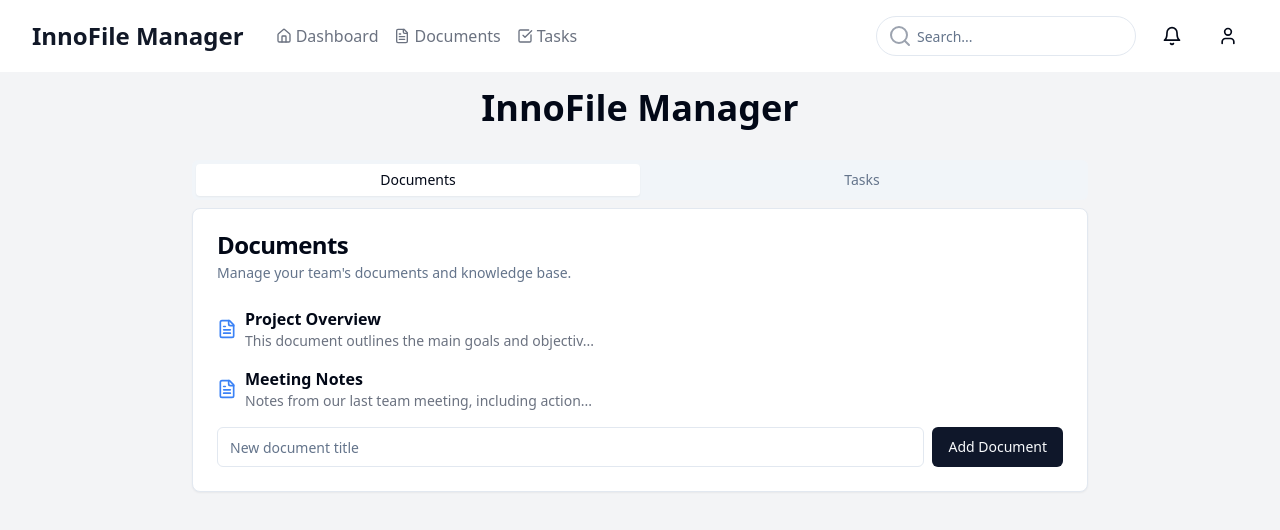
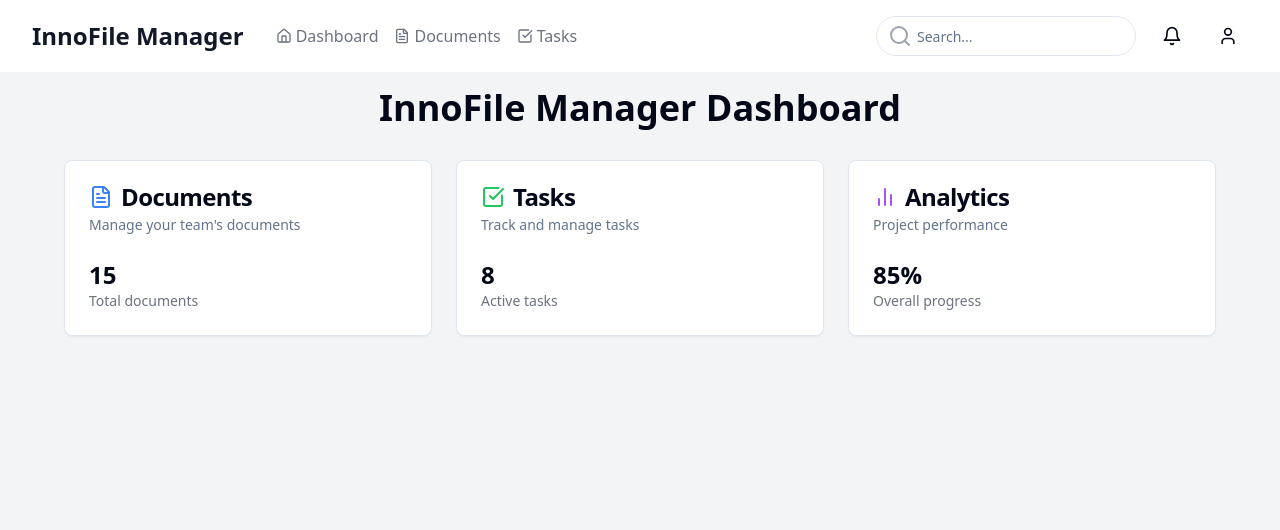
Before and after one commit to GPT-Engineer-App/innofile-collective, a React (Vite) app: page / in a window 1280 px wide. Shown: the top 530 px of the page. Built offline with nearby package versions, Linux system fonts and the light colour scheme.

Commit message:
Create required pages
Added all necessary pages to the project as specified in the prompt.
[skip gpt_engineer]

```diff
--- a/src/nav-items.jsx
+++ b/src/nav-items.jsx
@@ -1,5 +1,7 @@
 import { Home, FileText, CheckSquare } from "lucide-react";
 import Index from "./pages/Index.jsx";
+import Documents from "./pages/Documents.jsx";
+import Tasks from "./pages/Tasks.jsx";
 
 /**
  * Central place for defining the navigation items. Used for navigation components and routing.
@@ -15,12 +17,12 @@ export const navItems = [
     title: "Documents",
     to: "/documents",
     icon: <FileText className="h-4 w-4" />,
-    page: <Index />,
+    page: <Documents />,
   },
   {
     title: "Tasks",
     to: "/tasks",
     icon: <CheckSquare className="h-4 w-4" />,
-    page: <Index />,
+    page: <Tasks />,
   },
 ];
--- /dev/null
+++ b/src/pages/Documents.jsx
@@ -0,0 +1,65 @@
+import { useState } from 'react';
+import { Button } from "@/components/ui/button";
+import { Input } from "@/components/ui/input";
+import { Card, CardContent, CardDescription, CardHeader, CardTitle } from "@/components/ui/card";
+import { FileText, Plus } from "lucide-react";
+
+const Documents = () => {
+  const [documents, setDocuments] = useState([
+    { id: 1, title: 'Project Overview', content: 'This document outlines the main goals and objectives of our project.' },
+    { id: 2, title: 'Meeting Notes', content: 'Notes from our last team meeting, including action items and decisions.' },
+    { id: 3, title: 'Technical Specifications', content: 'Detailed technical specifications for the new feature implementation.' },
+  ]);
+
+  const [newDocTitle, setNewDocTitle] = useState('');
+
+  const addDocument = () => {
+    if (newDocTitle.trim()) {
+      setDocuments([...documents, { id: Date.now(), title: newDocTitle, content: 'New document content...' }]);
+      setNewDocTitle('');
+    }
+  };
+
+  return (
+    <div className="min-h-screen bg-gray-100 p-4">
+      <h1 className="text-4xl font-bold mb-8 text-center">Documents</h1>
+      <div className="max-w-4xl mx-auto">
+        <Card className="mb-6">
+          <CardHeader>
+            <CardTitle>Add New Document</CardTitle>
+            <CardDescription>Create a new document for your team</CardDescription>
+          </CardHeader>
+          <CardContent>
+            <div className="flex space-x-2">
+              <Input
+                placeholder="New document title"
+                value={newDocTitle}
+                onChange={(e) => setNewDocTitle(e.target.value)}
+              />
+              <Button onClick={addDocument}>
+                <Plus className="mr-2 h-4 w-4" /> Add
+              </Button>
+            </div>
+          </CardContent>
+        </Card>
+        <div className="space-y-4">
+          {documents.map(doc => (
+            <Card key={doc.id}>
+              <CardHeader>
+                <CardTitle className="flex items-center">
+                  <FileText className="mr-2 h-5 w-5 text-blue-500" />
+                  {doc.title}
+                </CardTitle>
+              </CardHeader>
+              <CardContent>
+                <p className="text-gray-600">{doc.content}</p>
+              </CardContent>
+            </Card>
+          ))}
+        </div>
+      </div>
+    </div>
+  );
+};
+
+export default Documents;
--- a/src/pages/Index.jsx
+++ b/src/pages/Index.jsx
@@ -1,80 +1,56 @@
-import { useState } from 'react';
-import { Button } from "@/components/ui/button";
-import { Input } from "@/components/ui/input";
-import { Tabs, TabsContent, TabsList, TabsTrigger } from "@/components/ui/tabs";
 import { Card, CardContent, CardDescription, CardHeader, CardTitle } from "@/components/ui/card";
-import { FileText, CheckSquare } from "lucide-react";
+import { FileText, CheckSquare, BarChart2 } from "lucide-react";
+import { Link } from "react-router-dom";
 
 const Index = () => {
-  const [documents, setDocuments] = useState([
-    { id: 1, title: 'Project Overview', content: 'This document outlines the main goals and objectives of our project.' },
-    { id: 2, title: 'Meeting Notes', content: 'Notes from our last team meeting, including action items and decisions.' },
-  ]);
-
-  const [tasks, setTasks] = useState([
-    { id: 1, title: 'Design mockups', status: 'In Progress' },
-    { id: 2, title: 'Implement login functionality', status: 'To Do' },
-  ]);
-
   return (
     <div className="min-h-screen bg-gray-100 p-4">
-      <h1 className="text-4xl font-bold mb-8 text-center">InnoFile Manager</h1>
-      <Tabs defaultValue="documents" className="max-w-4xl mx-auto">
-        <TabsList className="grid w-full grid-cols-2">
-          <TabsTrigger value="documents">Documents</TabsTrigger>
-          <TabsTrigger value="tasks">Tasks</TabsTrigger>
-        </TabsList>
-        <TabsContent value="documents">
-          <Card>
+      <h1 className="text-4xl font-bold mb-8 text-center">InnoFile Manager Dashboard</h1>
+      <div className="grid grid-cols-1 md:grid-cols-3 gap-6 max-w-6xl mx-auto">
+        <Link to="/documents">
+          <Card className="hover:shadow-lg transition-shadow">
             <CardHeader>
-              <CardTitle>Documents</CardTitle>
-              <CardDescription>Manage your team's documents and knowledge base.</CardDescription>
+              <CardTitle className="flex items-center">
+                <FileText className="mr-2 h-6 w-6 text-blue-500" />
+                Documents
+              </CardTitle>
+              <CardDescription>Manage your team's documents</CardDescription>
             </CardHeader>
             <CardContent>
-              <div className="space-y-4">
-                {documents.map(doc => (
-                  <div key={doc.id} className="flex items-center space-x-2">
-                    <FileText className="h-5 w-5 text-blue-500" />
-                    <div>
-                      <h3 className="font-semibold">{doc.title}</h3>
-                      <p className="text-sm text-gray-500">{doc.content.substring(0, 50)}...</p>
-                    </div>
-                  </div>
-                ))}
-              </div>
-              <div className="mt-4 flex space-x-2">
-                <Input placeholder="New document title" />
-                <Button>Add Document</Button>
-              </div>
+              <p className="text-2xl font-bold">15</p>
+              <p className="text-sm text-gray-500">Total documents</p>
             </CardContent>
           </Card>
-        </TabsContent>
-        <TabsContent value="tasks">
-          <Card>
+        </Link>
+        <Link to="/tasks">
+          <Card className="hover:shadow-lg transition-shadow">
             <CardHeader>
-              <CardTitle>Tasks</CardTitle>
-              <CardDescription>Track and manage your team's tasks.</CardDescription>
+              <CardTitle className="flex items-center">
+                <CheckSquare className="mr-2 h-6 w-6 text-green-500" />
+                Tasks
+              </CardTitle>
+              <CardDescription>Track and manage tasks</CardDescription>
             </CardHeader>
             <CardContent>
-              <div className="space-y-4">
-                {tasks.map(task => (
-                  <div key={task.id} className="flex items-center justify-between">
-                    <div className="flex items-center space-x-2">
-                      <CheckSquare className="h-5 w-5 text-green-500" />
-                      <span>{task.title}</span>
-                    </div>
-                    <span className="text-sm text-gray-500">{task.status}</span>
-                  </div>
-                ))}
-              </div>
-              <div className="mt-4 flex space-x-2">
-                <Input placeholder="New task title" />
-                <Button>Add Task</Button>
-              </div>
+              <p className="text-2xl font-bold">8</p>
+              <p className="text-sm text-gray-500">Active tasks</p>
             </CardContent>
           </Card>
-        </TabsContent>
-      </Tabs>
+        </Link>
+        <Card className="hover:shadow-lg transition-shadow">
+          <CardHeader>
+            <CardTitle className="flex items-center">
+              <BarChart2 className="mr-2 h-6 w-6 text-purple-500" />
+              Analytics
+            </CardTitle>
+            <CardDescription>Project performance</CardDescription>
+          </CardHeader>
+          <CardContent>
+            <p className="text-2xl font-bold">85%</p>
+            <p className="text-sm text-gray-500">Overall progress</p>
+          </CardContent>
+        </Card>
+      </div>
     </div>
   );
 };
--- /dev/null
+++ b/src/pages/Tasks.jsx
@@ -0,0 +1,85 @@
+import { useState } from 'react';
+import { Button } from "@/components/ui/button";
+import { Input } from "@/components/ui/input";
+import { Card, CardContent, CardDescription, CardHeader, CardTitle } from "@/components/ui/card";
+import { CheckSquare, Plus } from "lucide-react";
+import { Select, SelectContent, SelectItem, SelectTrigger, SelectValue } from "@/components/ui/select";
+
+const Tasks = () => {
+  const [tasks, setTasks] = useState([
+    { id: 1, title: 'Design mockups', status: 'In Progress' },
+    { id: 2, title: 'Implement login functionality', status: 'To Do' },
+    { id: 3, title: 'Write API documentation', status: 'Done' },
+  ]);
+
+  const [newTaskTitle, setNewTaskTitle] = useState('');
+  const [newTaskStatus, setNewTaskStatus] = useState('To Do');
+
+  const addTask = () => {
+    if (newTaskTitle.trim()) {
+      setTasks([...tasks, { id: Date.now(), title: newTaskTitle, status: newTaskStatus }]);
+      setNewTaskTitle('');
+      setNewTaskStatus('To Do');
+    }
+  };
+
+  return (
+    <div className="min-h-screen bg-gray-100 p-4">
+      <h1 className="text-4xl font-bold mb-8 text-center">Tasks</h1>
+      <div className="max-w-4xl mx-auto">
+        <Card className="mb-6">
+          <CardHeader>
+            <CardTitle>Add New Task</CardTitle>
+            <CardDescription>Create a new task for your team</CardDescription>
+          </CardHeader>
+          <CardContent>
+            <div className="flex space-x-2">
+              <Input
+                placeholder="New task title"
+                value={newTaskTitle}
+                onChange={(e) => setNewTaskTitle(e.target.value)}
+                className="flex-grow"
+              />
+              <Select value={newTaskStatus} onValueChange={setNewTaskStatus}>
+                <SelectTrigger className="w-[180px]">
+                  <SelectValue placeholder="Status" />
+                </SelectTrigger>
+                <SelectContent>
+                  <SelectItem value="To Do">To Do</SelectItem>
+                  <SelectItem value="In Progress">In Progress</SelectItem>
+                  <SelectItem value="Done">Done</SelectItem>
+                </SelectContent>
+              </Select>
+              <Button onClick={addTask}>
+                <Plus className="mr-2 h-4 w-4" /> Add
+              </Button>
+            </div>
+          </CardContent>
+        </Card>
+        <div className="space-y-4">
+          {tasks.map(task => (
+            <Card key={task.id}>
+              <CardHeader>
+                <CardTitle className="flex items-center justify-between">
+                  <div className="flex items-center">
+                    <CheckSquare className="mr-2 h-5 w-5 text-green-500" />
+                    {task.title}
+                  </div>
+                  <span className={`text-sm px-2 py-1 rounded ${
+                    task.status === 'To Do' ? 'bg-yellow-200 text-yellow-800' :
+                    task.status === 'In Progress' ? 'bg-blue-200 text-blue-800' :
+                    'bg-green-200 text-green-800'
+                  }`}>
+                    {task.status}
+                  </span>
+                </CardTitle>
+              </CardHeader>
+            </Card>
+          ))}
+        </div>
+      </div>
+    </div>
+  );
+};
+
+export default Tasks;
```
